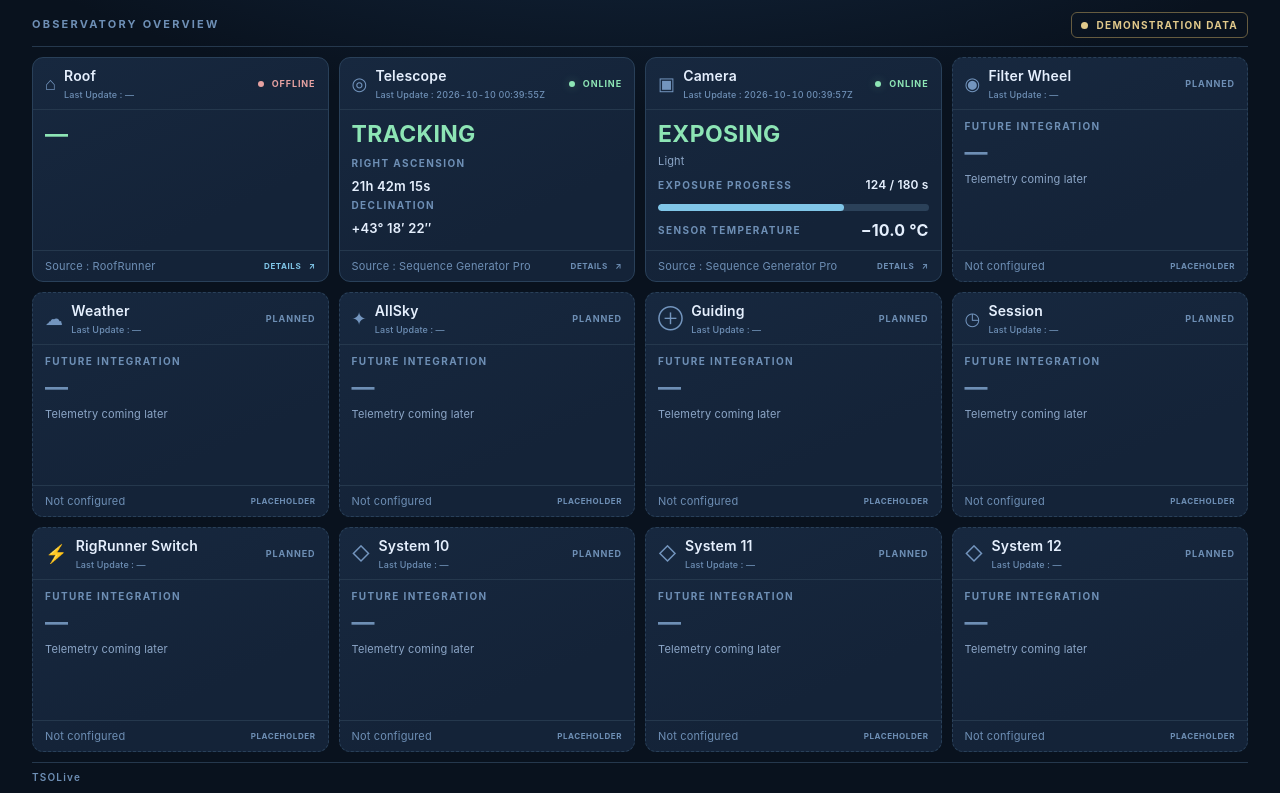
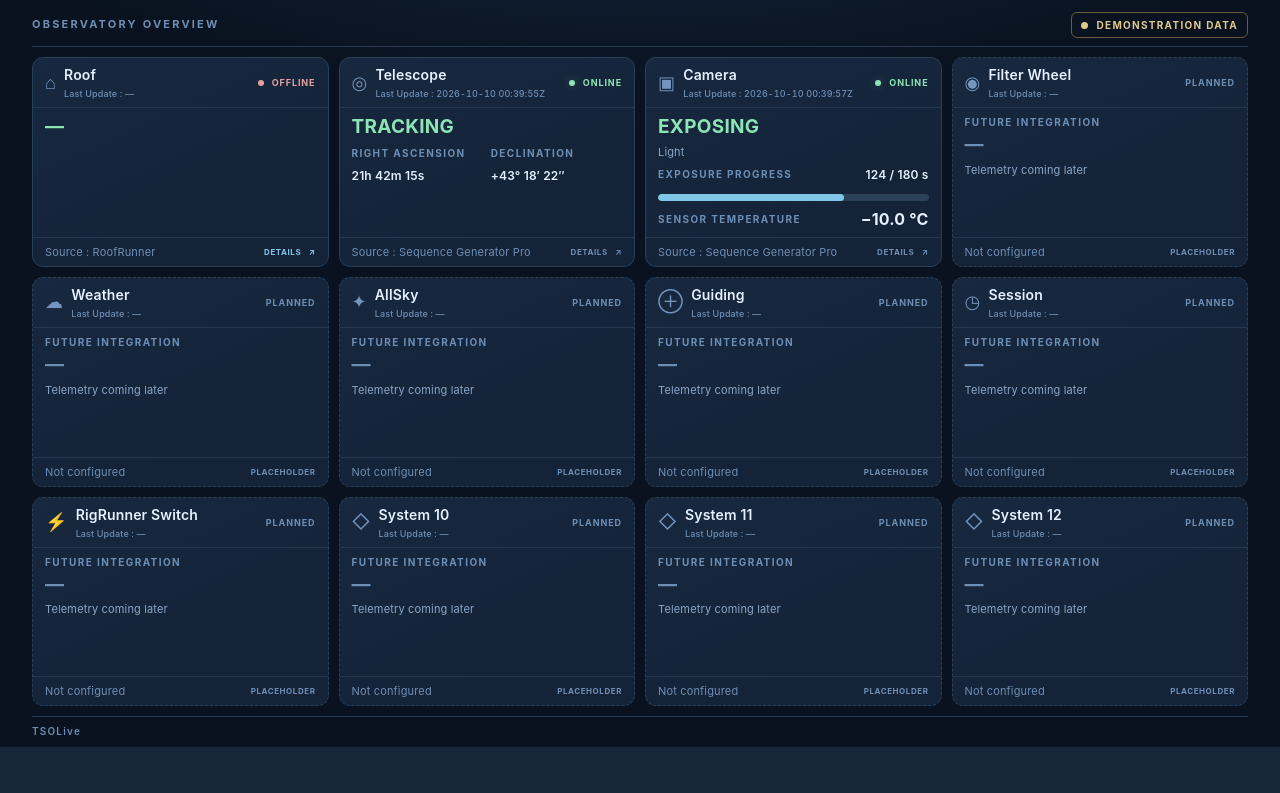
Before and after one commit to EorEquis/TSOLive, a FastAPI app: page / in a window 1280 px wide. Shown: the part 76-869 px from the top of the page. After the commit the page ends 823 px from the top, so only its background shows below. Run offline with FastAPI, Linux system fonts and the light colour scheme.

Commit message:
Tighten 4x3 overview while preserving equal-height rows

```diff
--- a/static/styles.css
+++ b/static/styles.css
@@ -130,5 +130,27 @@ main{padding-top:30px}
   main:not(.details-main)+.page-footer{margin-top:10px;padding:8px 0 10px}
 }
 @media(min-width:1251px) and (min-height:700px){
-  main:not(.details-main) .tile-grid{min-height:min(610px,calc(100vh - 195px))}
+  main:not(.details-main) .tile-grid{min-height:0}
 }
+
+/* Compact 4x3 homepage, retaining three equal-height rows. */
+@media(min-width:1251px){
+  main:not(.details-main) .tile-grid{
+    grid-template-rows:repeat(3,minmax(0,1fr));
+    min-height:0;
+    align-content:start;
+  }
+  main:not(.details-main) .tile-grid .tile-body{padding:8px 12px}
+  main:not(.details-main) .tile-grid .tile-head{padding:8px 12px}
+  main:not(.details-main) .tile-grid .tile-foot{padding:7px 12px}
+  main:not(.details-main) .tile-grid .big-status{font-size:19px;line-height:1.2}
+  main:not(.details-main) .tile-grid .readouts{
+    grid-template-columns:repeat(2,minmax(0,1fr));
+    gap:8px;
+    margin-top:8px;
+  }
+  main:not(.details-main) .tile-grid .readouts strong{font-size:12px;white-space:normal}
+  main:not(.details-main) .tile-grid .exposure,
+  main:not(.details-main) .tile-grid .sensor{margin-top:8px}
+  main:not(.details-main) .tile-grid .tile{min-height:0}
+}
```
